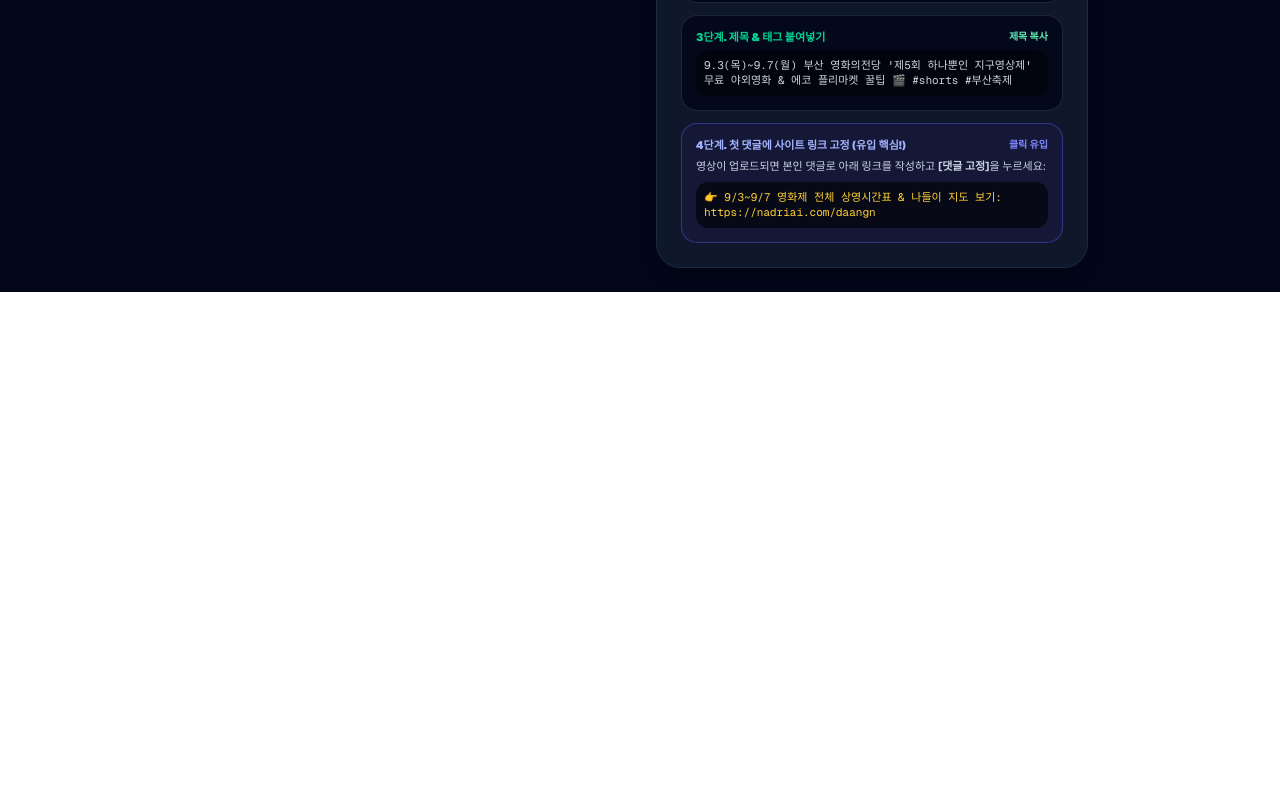
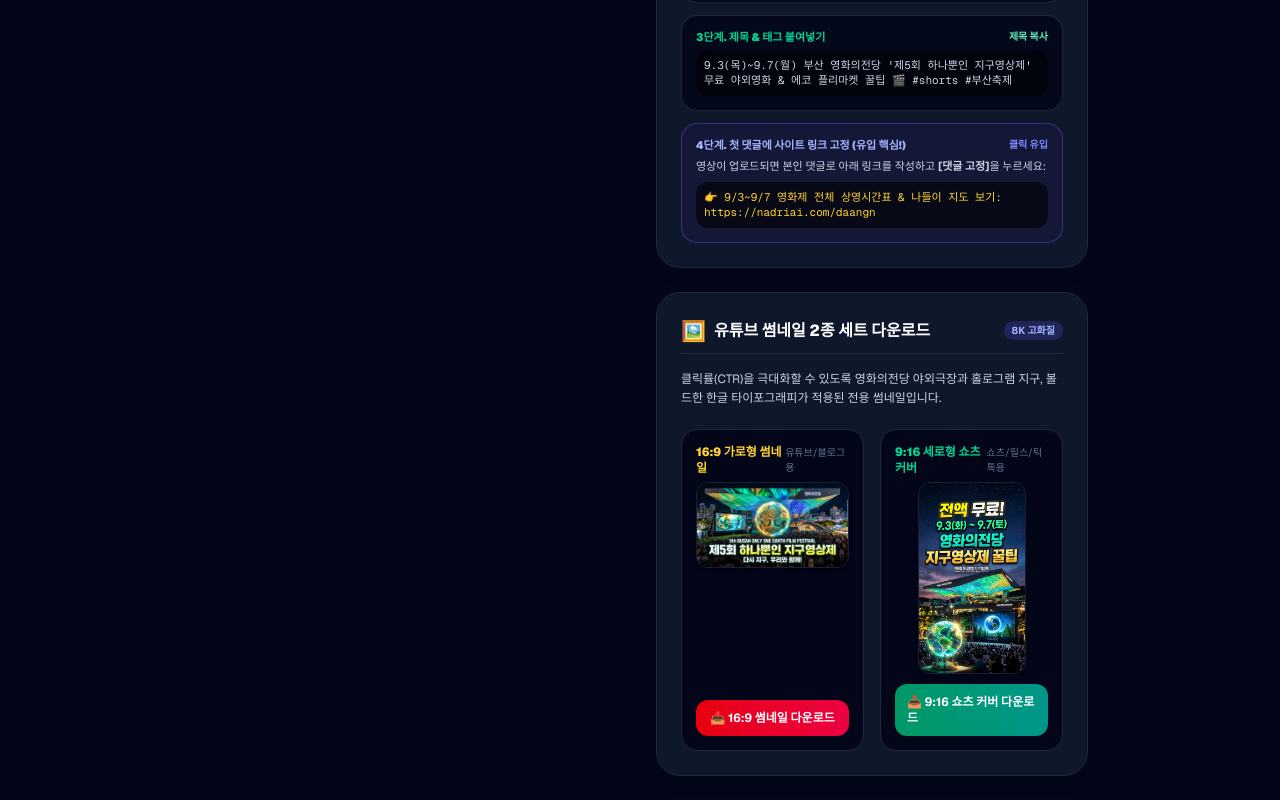
Before and after one commit to parkyoung07/art-buk, a Next.js app: page /shorts in a window 1280 px wide. Shown: the part 1283-2083 px from the top of the page. Before the commit the page ends 1575 px from the top, so only its background shows below. Built offline with nearby package versions, Linux system fonts and the light colour scheme.

Commit message:
feat: Add high-res 16:9 YouTube thumbnail & 9:16 Shorts cover download cards

```diff
--- a/src/app/shorts/page.tsx
+++ b/src/app/shorts/page.tsx
@@ -1133,6 +1133,75 @@ export default function ShortsPage() {
               </div>
             </div>
           </div>
+
+          {/* 🌟 4. 고화질 썸네일 2종 세트 다운로드 (16:9 유튜브 & 9:16 쇼츠/릴스) */}
+          <div className="p-6 rounded-3xl bg-slate-900 border border-slate-800 space-y-4 shadow-lg">
+            <div className="flex items-center justify-between pb-2 border-b border-slate-800">
+              <div className="flex items-center gap-2">
+                <span className="text-xl">🖼️</span>
+                <h3 className="font-extrabold text-sm sm:text-base text-white">
+                  유튜브 썸네일 2종 세트 다운로드
+                </h3>
+              </div>
+              <span className="px-2 py-0.5 rounded-full bg-indigo-500/20 text-indigo-300 font-bold text-[10px]">
+                8K 고화질
+              </span>
+            </div>
+
+            <p className="text-xs text-slate-300 leading-relaxed">
+              클릭률(CTR)을 극대화할 수 있도록 영화의전당 야외극장과 홀로그램 지구, 볼드한 한글 타이포그래피가 적용된 전용 썸네일입니다.
+            </p>
+
+            <div className="grid grid-cols-1 sm:grid-cols-2 gap-4 pt-1">
+              {/* 1. 16:9 유튜브 일반 영상 썸네일 */}
+              <div className="p-3.5 rounded-2xl bg-slate-950 border border-slate-800 flex flex-col justify-between gap-2.5">
+                <div className="space-y-1.5">
+                  <div className="flex items-center justify-between">
+                    <span className="font-black text-amber-300 text-xs">16:9 가로형 썸네일</span>
+                    <span className="text-[10px] text-slate-500">유튜브/블로그용</span>
+                  </div>
+                  <div className="relative aspect-video rounded-xl overflow-hidden border border-white/10 shadow-md">
+                    <img
+                      src="/images/earth-festival-thumbnail-16x9.jpg"
+                      alt="16:9 제5회 하나뿐인 지구영상제 썸네일"
+                      className="w-full h-full object-cover hover:scale-105 transition-transform duration-300"
+                    />
+                  </div>
+                </div>
+                <a
+                  href="/images/earth-festival-thumbnail-16x9.jpg"
+                  download="하나뿐인지구영상제_유튜브_썸네일_16x9.jpg"
+                  className="w-full py-2.5 px-3 rounded-xl bg-gradient-to-r from-red-600 to-rose-600 hover:from-red-500 hover:to-rose-500 text-white font-bold text-xs flex items-center justify-center gap-1.5 shadow-xs transition-all active:scale-95"
+                >
+                  <span>📥 16:9 썸네일 다운로드</span>
+                </a>
+              </div>
+
+              {/* 2. 9:16 쇼츠 / 릴스 세로형 커버 썸네일 */}
+              <div className="p-3.5 rounded-2xl bg-slate-950 border border-slate-800 flex flex-col justify-between gap-2.5">
+                <div className="space-y-1.5">
+                  <div className="flex items-center justify-between">
+                    <span className="font-black text-emerald-400 text-xs">9:16 세로형 쇼츠 커버</span>
+                    <span className="text-[10px] text-slate-500">쇼츠/릴스/틱톡용</span>
+                  </div>
+                  <div className="relative aspect-[9/16] max-h-48 mx-auto rounded-xl overflow-hidden border border-white/10 shadow-md">
+                    <img
+                      src="/images/earth-festival-thumbnail-9x16.jpg"
+                      alt="9:16 제5회 하나뿐인 지구영상제 쇼츠 커버"
+                      className="w-full h-full object-cover hover:scale-105 transition-transform duration-300"
+                    />
+                  </div>
+                </div>
+                <a
+                  href="/images/earth-festival-thumbnail-9x16.jpg"
+                  download="하나뿐인지구영상제_쇼츠_커버_9x16.jpg"
+                  className="w-full py-2.5 px-3 rounded-xl bg-gradient-to-r from-emerald-600 to-teal-600 hover:from-emerald-500 hover:to-teal-500 text-white font-bold text-xs flex items-center justify-center gap-1.5 shadow-xs transition-all active:scale-95"
+                >
+                  <span>📥 9:16 쇼츠 커버 다운로드</span>
+                </a>
+              </div>
+            </div>
+          </div>
         </div>
       </div>
     </div>
```
Also changed, not shown: public/data/search-index.json, public/images/earth-festival-thumbnail-16x9.jpg (added), public/images/earth-festival-thumbnail-9x16.jpg (added), public/search-index.json.
